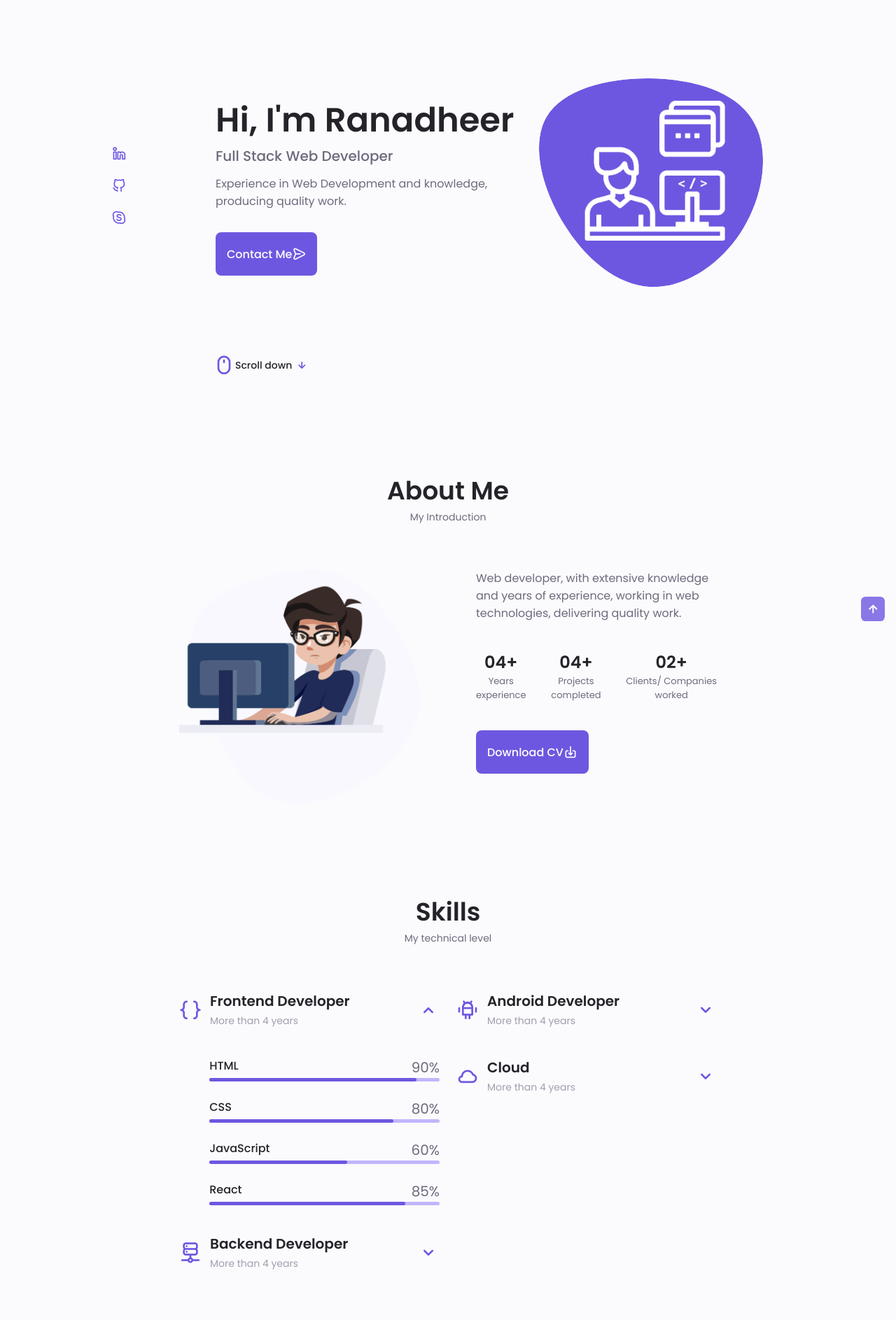
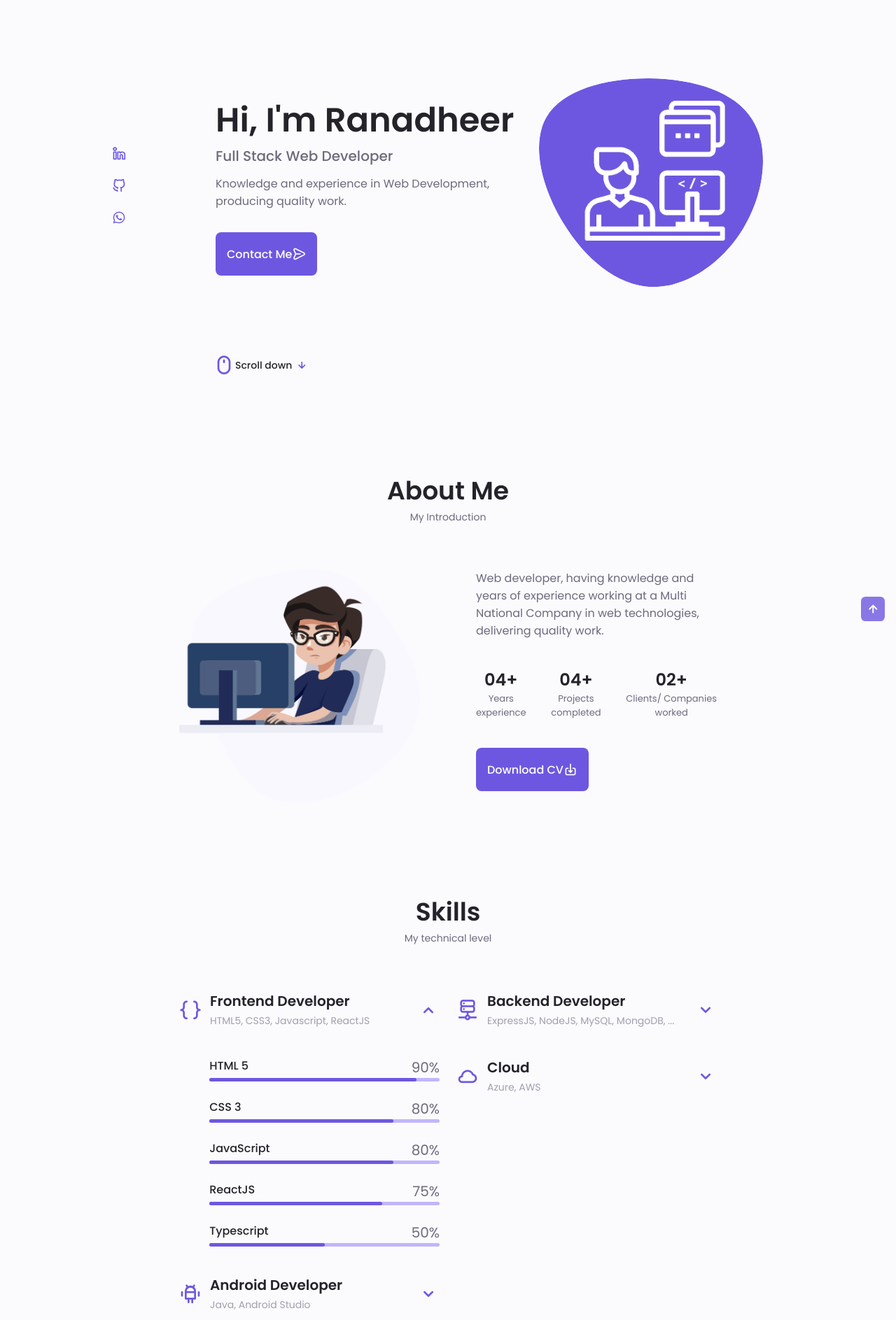
Before and after one commit to SaiRanadheer/portfolio, a PHP site: page /index.html in a window 1280 px wide. Shown: the part 72-1959 px from the top of the page at 70% size. Run offline with PHP 8.4, Linux system fonts and the light colour scheme; some libraries are stand-ins or nearby versions.

Commit message:
updated resume, portfolio and contact me form

```diff
--- a/css/style.css
+++ b/css/style.css
@@ -488,10 +488,6 @@ img {
   margin-right: var(--mb-0-75);
 }
 
-.skills__title {
-  font-size: var(--h3-font-size);
-}
-
 .skills__subtitle {
   font-size: var(--small-font-size);
   color: var(--text-color-light);
@@ -511,6 +507,11 @@ img {
   display: flex;
   justify-content: space-between;
   margin-bottom: var(--mb-0-5);
+  font-size: var(--h3-font-size);
+}
+
+.skills__title:hover {
+  color: var(--first-color-alt);
 }
 
 .skills__name {
@@ -542,27 +543,35 @@ img {
 }
 
 .skills__js {
-  width: 60%;
+  width: 80%;
 }
 
 .skills__react {
-  width: 85%;
+  width: 75%;
 }
 
-.skills__php {
+.skills__ts {
+  width: 50%;
+}
+
+.skills__express {
   width: 80%;
 }
 
 .skills__node {
-  width: 70%;
+  width: 80%;
+}
+
+.skills__sql {
+  width: 75%;
+}
+
+.skills__mongo {
+  width: 75%;
 }
 
 .skills__firebase {
-  width: 90%;
-}
-
-.skills__python {
-  width: 55%;
+  width: 70%;
 }
 
 .skills__java {
@@ -574,11 +583,11 @@ img {
 }
 
 .skills__azure {
-  width: 90%;
+  width: 60%;
 }
 
 .skills__aws {
-  width: 80%;
+  width: 40%;
 }
 
 .skills__closed .skills__list {
@@ -779,6 +788,9 @@ img {
   width: 265px;
   border-radius: 0.5rem;
   justify-self: center;
+  background-image: url('https://via.placeholder.com/265x136?text=Image+Unavailable');
+  height: 100%;
+  min-height: 136px;
 }
 
 .portfolio__title {
@@ -1260,6 +1272,9 @@ img {
 
   .portfolio__img {
     width: 320px;
+    height: 100%;
+    min-height: 100px;
+    background-image: url('https://via.placeholder.com/320x136?text=Image+Unavailable');
   }
 
   .portfolio__content {
--- a/index.html
+++ b/index.html
@@ -85,16 +85,16 @@
             <div class="home__container container grid">
                 <div class="home__content grid">
                     <div class="home__social">
-                        <a href="https://www.linkedin.com" target="_blank" class="home__social-icon">
+                        <a href="https://www.linkedin.com/in/sairanadheer" target="_blank" class="home__social-icon">
                             <i class="uil uil-linkedin-alt"></i>
                         </a>
 
-                        <a href="https://www.github.com" target="_blank" class="home__social-icon">
+                        <a href="https://github.com/SaiRanadheer" target="_blank" class="home__social-icon">
                             <i class="uil uil-github-alt"></i>
                         </a>
 
-                        <a href="https://www.skype.com" target="_blank" class="home__social-icon">
-                            <i class="uil uil-skype-alt"></i>
+                        <a href="https://wa.me/+919963846167" target="_blank" class="home__social-icon">
+                            <i class="uil uil-whatsapp"></i>
                         </a>
                     </div>
 
@@ -120,7 +120,7 @@
                     <div class="home__data">
                         <h1 class="home__title">Hi, I'm Ranadheer</h1>
                         <h3 class="home__subtitle">Full Stack Web Developer</h3>
-                        <p class="home__description">Experience in Web Development and knowledge, producing quality
+                        <p class="home__description">Knowledge and experience in Web Development, producing quality
                             work.</p>
                         <a href="#contact" class="button button__flex">
                             Contact Me <i class="uil uil-message button__icon"></i>
@@ -147,8 +147,8 @@
                 <img src="assets/img/about.png" alt="" class="about__img">
                 <div class="about__data">
                     <p class="about__description">
-                        Web developer, with extensive knowledge and years of experience, working in web technologies,
-                        delivering quality work.
+                        Web developer, having knowledge and years of experience working at a Multi National Company in
+                        web technologies, delivering quality work.
                     </p>
                     <div class="about__info">
                         <div>
@@ -189,7 +189,7 @@
 
                             <div>
                                 <h1 class="skills__title">Frontend Developer</h1>
-                                <span class="skills__subtitle">More than 4 years</span>
+                                <span class="skills__subtitle">HTML5, CSS3, Javascript, ReactJS</span>
                             </div>
 
                             <i class="uil uil-angle-down skills__arrow"></i>
@@ -198,7 +198,7 @@
                         <div class="skills__list grid">
                             <div class="skills__data">
                                 <div class="skills__title">
-                                    <h3 class="skills__name">HTML</h3>
+                                    <h3 class="skills__name">HTML 5</h3>
                                     <span class="skills__number">90%</span>
                                 </div>
                                 <div class="skills__bar">
@@ -208,7 +208,7 @@
 
                             <div class="skills__data">
                                 <div class="skills__title">
-                                    <h3 class="skills__name">CSS</h3>
+                                    <h3 class="skills__name">CSS 3</h3>
                                     <span class="skills__number">80%</span>
                                 </div>
                                 <div class="skills__bar">
@@ -219,7 +219,7 @@
                             <div class="skills__data">
                                 <div class="skills__title">
                                     <h3 class="skills__name">JavaScript</h3>
-                                    <span class="skills__number">60%</span>
+                                    <span class="skills__number">80%</span>
                                 </div>
                                 <div class="skills__bar">
                                     <span class="skills__percentage skills__js"></span>
@@ -228,11 +228,21 @@
 
                             <div class="skills__data">
                                 <div class="skills__title">
-                                    <h3 class="skills__name">React</h3>
-                                    <span class="skills__number">85%</span>
+                                    <h3 class="skills__name">ReactJS</h3>
+                                    <span class="skills__number">75%</span>
                                 </div>
                                 <div class="skills__bar">
                                     <span class="skills__percentage skills__react"></span>
+                                </div>
+                            </div>
+
+                            <div class="skills__data">
+                                <div class="skills__title">
+                                    <h3 class="skills__name">Typescript</h3>
+                                    <span class="skills__number">50%</span>
+                                </div>
+                                <div class="skills__bar">
+                                    <span class="skills__percentage skills__ts"></span>
                                 </div>
                             </div>
 
@@ -241,70 +251,11 @@
 
                     <div class="skills__content skills__closed">
                         <div class="skills__header">
-                            <i class="uil uil-server-network skills__icon"></i>
-
-                            <div>
-                                <h1 class="skills__title">Backend Developer</h1>
-                                <span class="skills__subtitle">More than 4 years</span>
-                            </div>
-
-                            <i class="uil uil-angle-down skills__arrow"></i>
-                        </div>
-
-                        <div class="skills__list grid">
-                            <div class="skills__data">
-                                <div class="skills__title">
-                                    <h3 class="skills__name">PHP</h3>
-                                    <span class="skills__number">90%</span>
-                                </div>
-                                <div class="skills__bar">
-                                    <span class="skills__percentage skills__php"></span>
-                                </div>
-                            </div>
-
-                            <div class="skills__data">
-                                <div class="skills__title">
-                                    <h3 class="skills__name">Node JS</h3>
-                                    <span class="skills__number">70%</span>
-                                </div>
-                                <div class="skills__bar">
-                                    <span class="skills__percentage skills__node"></span>
-                                </div>
-                            </div>
-
-                            <div class="skills__data">
-                                <div class="skills__title">
-                                    <h3 class="skills__name">Firebase</h3>
-                                    <span class="skills__number">90%</span>
-                                </div>
-                                <div class="skills__bar">
-                                    <span class="skills__percentage skills__firebase"></span>
-                                </div>
-                            </div>
-
-                            <div class="skills__data">
-                                <div class="skills__title">
-                                    <h3 class="skills__name">Python</h3>
-                                    <span class="skills__number">55%</span>
-                                </div>
-                                <div class="skills__bar">
-                                    <span class="skills__percentage skills__python"></span>
-                                </div>
-                            </div>
-
-                        </div>
-                    </div>
-
-                </div>
-
-                <div>
-                    <div class="skills__content skills__closed">
-                        <div class="skills__header">
                             <i class="uil uil-android-alt skills__icon"></i>
 
                             <div>
                                 <h1 class="skills__title">Android Developer</h1>
-                                <span class="skills__subtitle">More than 4 years</span>
+                                <span class="skills__subtitle">Java, Android Studio</span>
                             </div>
 
                             <i class="uil uil-angle-down skills__arrow"></i>
@@ -333,13 +284,83 @@
                         </div>
                     </div>
 
+
+
+                </div>
+
+                <div>
+
+                    <div class="skills__content skills__closed">
+                        <div class="skills__header">
+                            <i class="uil uil-server-network skills__icon"></i>
+
+                            <div>
+                                <h1 class="skills__title">Backend Developer</h1>
+                                <span class="skills__subtitle">ExpressJS, NodeJS, MySQL, MongoDB, ...</span>
+                            </div>
+
+                            <i class="uil uil-angle-down skills__arrow"></i>
+                        </div>
+
+                        <div class="skills__list grid">
+                            <div class="skills__data">
+                                <div class="skills__title">
+                                    <h3 class="skills__name">ExpressJS</h3>
+                                    <span class="skills__number">80%</span>
+                                </div>
+                                <div class="skills__bar">
+                                    <span class="skills__percentage skills__express"></span>
+                                </div>
+                            </div>
+
+                            <div class="skills__data">
+                                <div class="skills__title">
+                                    <h3 class="skills__name">Node JS</h3>
+                                    <span class="skills__number">80%</span>
+                                </div>
+                                <div class="skills__bar">
+                                    <span class="skills__percentage skills__node"></span>
+                                </div>
+                            </div>
+
+                            <div class="skills__data">
+                                <div class="skills__title">MySQL</h3>
+                                    <span class="skills__number">75%</span>
+                                </div>
+                                <div class="skills__bar">
+                                    <span class="skills__percentage skills__sql"></span>
+                                </div>
+                            </div>
+
+                            <div class="skills__data">
+                                <div class="skills__title">
+                                    <h3 class="skills__name">MongoDB</h3>
+                                    <span class="skills__number">75%</span>
+                                </div>
+                                <div class="skills__bar">
+                                    <span class="skills__percentage skills__mongo"></span>
+                                </div>
+                            </div>
+
+                            <div class="skills__data">
+                                <div class="skills__title">
+                                    <h3 class="skills__name">Firebase</h3>
+                                    <span class="skills__number">70%</span>
+                                </div>
+                                <div class="skills__bar">
+                                    <span class="skills__percentage skills__firebase"></span>
+                                </div>
+                            </div>
+                        </div>
+                    </div>
+
                     <div class="skills__content skills__closed">
                         <div class="skills__header">
                             <i class="uil uil-cloud skills__icon"></i>
 
                             <div>
                                 <h1 class="skills__title">Cloud</h1>
-                                <span class="skills__subtitle">More than 4 years</span>
+                                <span class="skills__subtitle">Azure, AWS</span>
                             </div>
 
                             <i class="uil uil-angle-down skills__arrow"></i>
@@ -349,7 +370,7 @@
                             <div class="skills__data">
                                 <div class="skills__title">
                                     <h3 class="skills__name">Azure</h3>
-                                    <span class="skills__number">90%</span>
+                                    <span class="skills__number">60%</span>
                                 </div>
                                 <div class="skills__bar">
                                     <span class="skills__percentage skills__azure"></span>
@@ -359,7 +380,7 @@
                             <div class="skills__data">
                                 <div class="skills__title">
                                     <h3 class="skills__name">AWS</h3>
-                                    <span class="skills__number">80%</span>
+                                    <span class="skills__number">40%</span>
                                 </div>
                                 <div class="skills__bar">
                                     <span class="skills__percentage skills__aws"></span>
--- a/js/main.js
+++ b/js/main.js
@@ -273,3 +273,24 @@ function detectColorScheme() {
     })
 }
 detectColorScheme()
+
+let contactMeForm = document.getElementById("contactMeForm");
+
+contactMeForm.addEventListener('submit', event => {
+  event.preventDefault();
+  const name = contactMeForm.elements['name'].value;
+  const email = contactMeForm.elements['email'].value;
+  const jobDesc = contactMeForm.elements['jobDesc'].value;
+  const message = contactMeForm.elements['message'].value;
+  let messageText = `Hi, I'm ${name} and my email address is ${email}.`
+  if(jobDesc) {
+     messageText += ` I would like to discuss with you regarding a job offer and it's details are as follows:\n ${jobDesc}.`;
+  }
+  if(message) {
+    messageText+= `\n Also, please find my comments as follows: \n ${message}`;
+  }
+
+  const encodedText = encodeURIComponent(messageText)
+  const url = "https://wa.me/+919963846167?text=" + encodedText;
+  window.open(url, '_blank')
+})
```
Also changed, not shown: other parts of index.html (+39 -17 lines), assets/img/portfolio.png (added), 1 other file.
